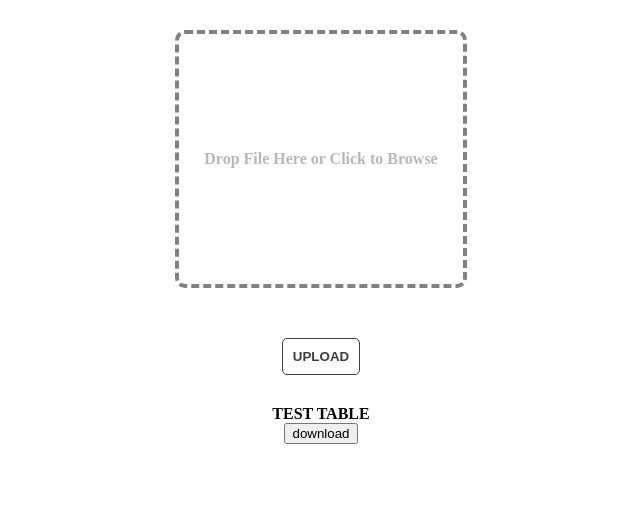
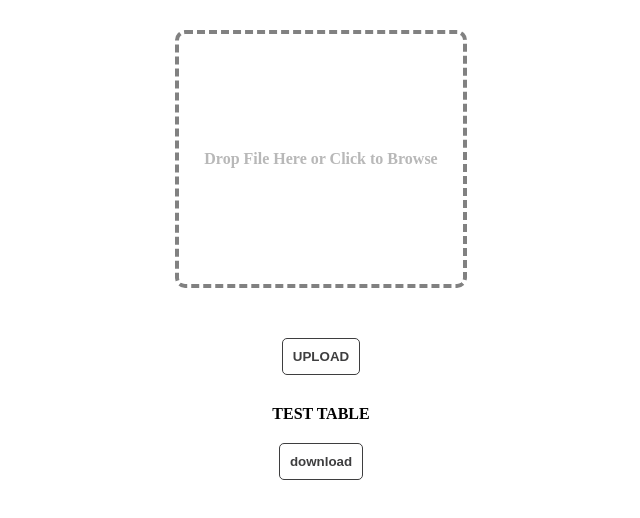
Before and after one commit to owl-birds/csv-reader-tauri, a React (Vite) app: page / in a window 1280 px wide. Shown: the top 518 px of the page, without its empty margins (319-959 px from the left). Built offline with nearby package versions, Linux system fonts and the light colour scheme.

Commit message:
immer in state, making table more reuseable

```diff
--- a/package.json
+++ b/package.json
@@ -12,6 +12,7 @@
   "dependencies": {
     "@tauri-apps/api": "^1.2.0",
     "d3-dsv": "^3.0.1",
+    "immer": "^9.0.19",
     "react": "^18.2.0",
     "react-dom": "^18.2.0",
     "react-router-dom": "^6.8.2",
--- a/src/App.tsx
+++ b/src/App.tsx
@@ -4,14 +4,21 @@ import "./App.scss";
 import Drop_file from "./presentation/shared/upload_drop/Drop_file";
 import Test from "./presentation/shared/Test";
 import Table from "./presentation/shared/table/Table.tsx";
+import { Uploaded_File_State, use_file_store } from "./application/states/file.state";
 
 function App() {
-
+  const data = use_file_store((state: Uploaded_File_State)=>state.data);
+  const columns = use_file_store((state: Uploaded_File_State)=>state.columns);
   return (
     <main id="app-main">
         <Drop_file />
         {/*<Test />*/}
-        <Table table_name="TEST TABLE" is_download_able={true} />
+        <Table
+            data={data}
+            columns={columns}
+            table_name="TEST TABLE"
+            is_download_able={true}
+        />
     </main>
   );
 }
--- a/src/application/services/file.service.tsx
+++ b/src/application/services/file.service.tsx
@@ -21,7 +21,12 @@ export const csv_string_to_csv_file = (
     a_ref: HTMLAnchorElement
 )=>{
     const blob = new Blob([csv_string], {type: "text/csv"});
-    const url = window.URL.createObjectURL(blob);
+    const url = URL.createObjectURL(blob);
+    //console.log(url);
+    //console.log(a_ref);
+    a_ref.setAttribute("href", url);
+    a_ref.setAttribute("download", "data.csv");
+    a_ref.click();
 }
 
 export const update_cell_service = (
@@ -29,8 +34,11 @@ export const update_cell_service = (
     row_index: number,
     col_name: string
 )=>{
-    const update_cell = use_file_store.getState().update_cell;
-    update_cell(new_value, row_index, col_name);
+    //const update_cell = use_file_store.getState().update_cell;
+    const update_cell_2 = use_file_store.getState().update_cell_2;
+    //update_cell(new_value, row_index, col_name);
+    update_cell_2(new_value, row_index, col_name);
+
 }
 
 export const read_file = (
--- a/src/application/states/file.state.tsx
+++ b/src/application/states/file.state.tsx
@@ -1,7 +1,8 @@
+import produce from "immer";
 import { create } from "zustand"
 
 export interface Data{
-    [col: string]: number | string | null;
+    [col_name: string]: number | string | null;
 }
 
 export interface Uploaded_File_State {
@@ -10,6 +11,10 @@ export interface Uploaded_File_State {
     clear_state: () => void;
     initiate_data: (new_data: any[], columns: string[]) => void;
     update_cell: (
+        new_value: string | number,
+        row_index: number,
+        col_name: string) => void;
+    update_cell_2: (
         new_value: string | number,
         row_index: number,
         col_name: string) => void
@@ -24,11 +29,22 @@ export const use_file_store = create<Uploaded_File_State>()
         initiate_data: (new_data: any[], new_columns: string[]) =>
             set(() => ({ data: new_data, columns: new_columns })),
         update_cell: ( // REAL SLOW
-            new_value: string | number, row_index: number, col_name: string) => {
+            new_value: string | number, row_index: number, col_name: string
+        ) => {
             set((state: Uploaded_File_State)=>{
                 const new_data = [...state.data];
+                //const new_data = state.data.map((row)=>({...row}));
                 new_data[row_index][col_name] = new_value;
                 return {data: new_data};
             });
+        },
+        update_cell_2: (
+            new_value: string | number, row_index: number, col_name: string
+        ) =>{
+            set(
+                produce((state: Uploaded_File_State)=>{
+                    state.data[row_index][col_name] = new_value;
+                })
+            )
         }
     }))
--- a/src/presentation/shared/table/Table.tsx
+++ b/src/presentation/shared/table/Table.tsx
@@ -1,21 +1,27 @@
 import React, { useRef, HTMLTableElement, HTMLAnchorElement } from 'react'
-import { data_to_csv_string } from '../../../application/services/file.service';
-import { Data, Uploaded_File_State, use_file_store } from '../../../application/states/file.state'
+import { csv_string_to_csv_file, data_to_csv_string } from '../../../application/services/file.service';
+import {
+    Data,
+    //Uploaded_File_State,
+    //use_file_store
+} from '../../../application/states/file.state'
 import Cell from './Cell';
 import classes from "./Table.module.scss"
 
 interface Props{
     table_name?: string;
     is_download_able?: boolean;
+    data: any[]; // problem here ANY, THE ROOT OF ALL EVIL
+    columns: string[];
 }
 
 const Table = (props: Props) => {
-    const data = use_file_store((state: Uploaded_File_State) => state.data);
-    const columns = use_file_store((state: Uploaded_File_State) => state.columns);
+    //const data = use_file_store((state: Uploaded_File_State) => state.data);
+    //const columns = use_file_store((state: Uploaded_File_State) => state.columns);
 
-    const {table_name, is_download_able} = props;
+    const {table_name, is_download_able, data, columns} = props;
 
-    const table_ref = useRef<HTMLTableElement | null>(null);
+    //const table_ref = useRef<HTMLTableElement | null>(null);
     const silent_a_ref = useRef<HTMLAnchorElement | null>(null);
 
     //console.log("data", data);
@@ -23,7 +29,14 @@ const Table = (props: Props) => {
 
     const download_data_to_csv = ()=>{
         if (data.length > 0){
-           console.log(data_to_csv_string(data));
+           const csv_string = data_to_csv_string(data);
+           //console.log(csv_string);
+           if (silent_a_ref){
+                csv_string_to_csv_file(
+                    csv_string,
+                    silent_a_ref.current as HTMLAnchorElement
+                );
+           }
         }
     }
 
@@ -34,7 +47,10 @@ const Table = (props: Props) => {
                 data.length > 0 ?
                     (
                         <div className={classes.table_wrapper}>
-                            <table className={classes.table} ref={table_ref}>
+                            <table
+                            className={classes.table}
+                            //ref={table_ref}
+                            >
                                 <thead>
                                     <tr>
                                         {columns.map((col_name: string, idx: number) => (
@@ -71,6 +87,7 @@ const Table = (props: Props) => {
                 is_download_able ?
                     <button
                         onClick={download_data_to_csv}
+                        className="btn_default"
                     >
                         download
                         <a
```
Also changed, not shown: 1 other file (tests, documents, lock files or other folders).
